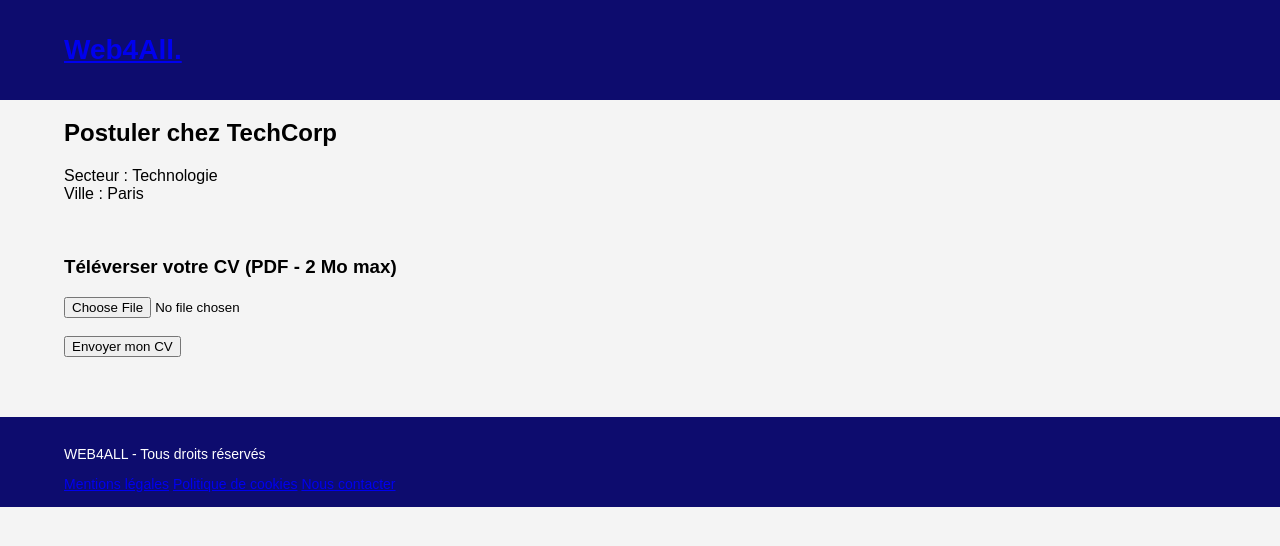
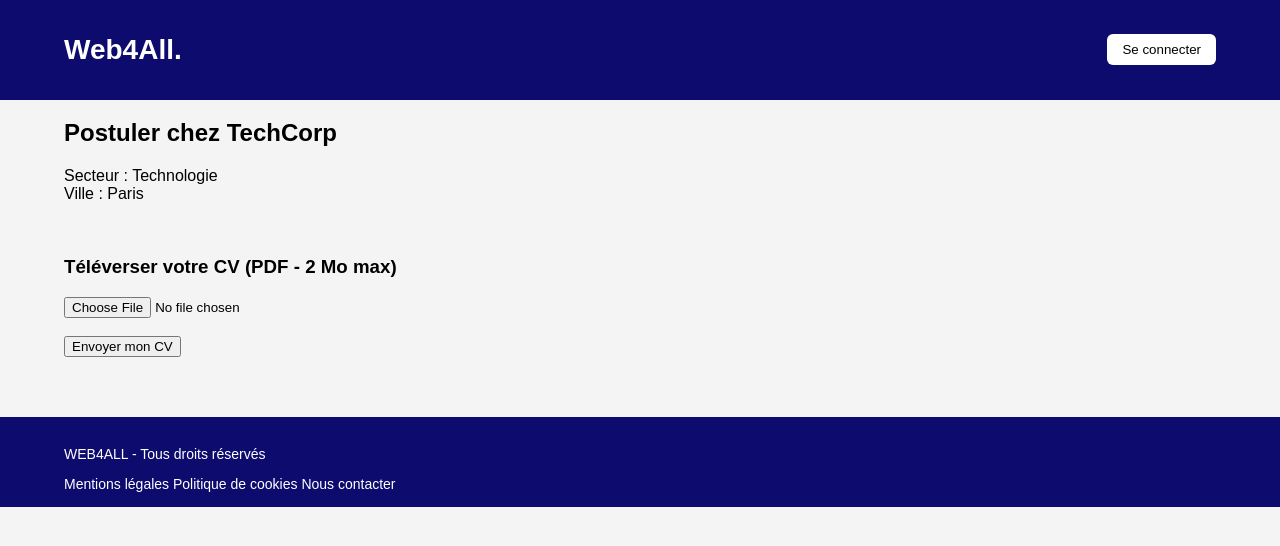
Before and after one commit to Takayooo/Web_4_all, a PHP site: page /postuler.php?id=0 in a window 1280 px wide. Shown: the top 546 px of the page. Run offline with PHP 8.4, Linux system fonts and the light colour scheme.

Commit message:
Ajout titre retour page d'accueil + bouton 'se connecter', MEME HEADER

```diff
--- a/postuler.php
+++ b/postuler.php
@@ -21,9 +21,12 @@ $entreprise = $entreprises[$id];
 <body>
 
 <header>
+
 <div class="container header-content">
 <h1 class="logo"><a href="index.php?page=1">Web4All.</a></h1>
+<button class="login-btn">Se connecter</button>
 </div>
+
 </header>
 
 <section class="container">
--- a/style.css
+++ b/style.css
@@ -3,6 +3,12 @@ font-family: Arial, sans-serif;
 background:#f4f4f4;
 margin:0;
 }
+
+a{
+color:inherit;
+text-decoration:none;
+}
+
 
 .container{
 width:90%;
```
